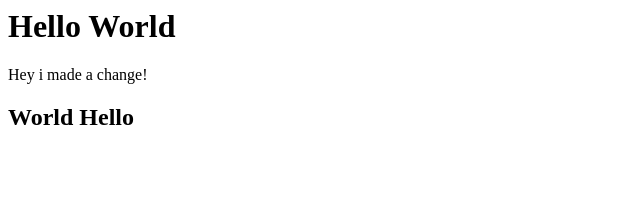
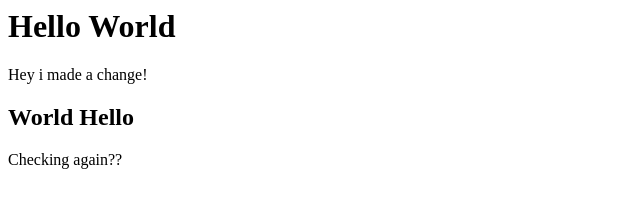
Before and after one commit to moyers123/pair-webpage, a plain HTML site: page index.html in a window 1280 px wide. Shown: the whole page, without its empty margins (0-640 px from the left). Drawn offline with Linux system fonts and the light colour scheme.

Commit message:
another change

```diff
--- a/index.html
+++ b/index.html
@@ -1,3 +1,4 @@
 <h1>Hello World</h1>
 <div>Hey i made a change!</div>
 <h2> World Hello </h2>
+<div> Checking again?? </div>
```
